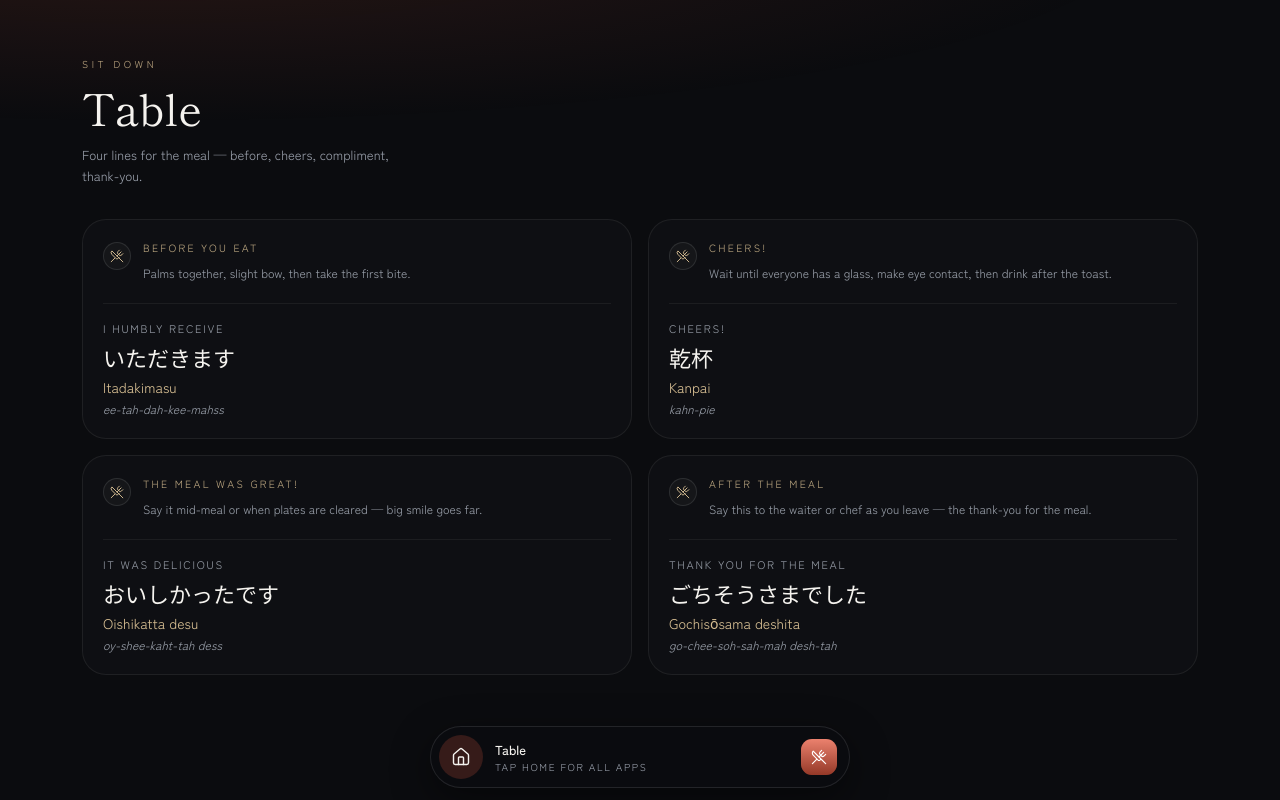
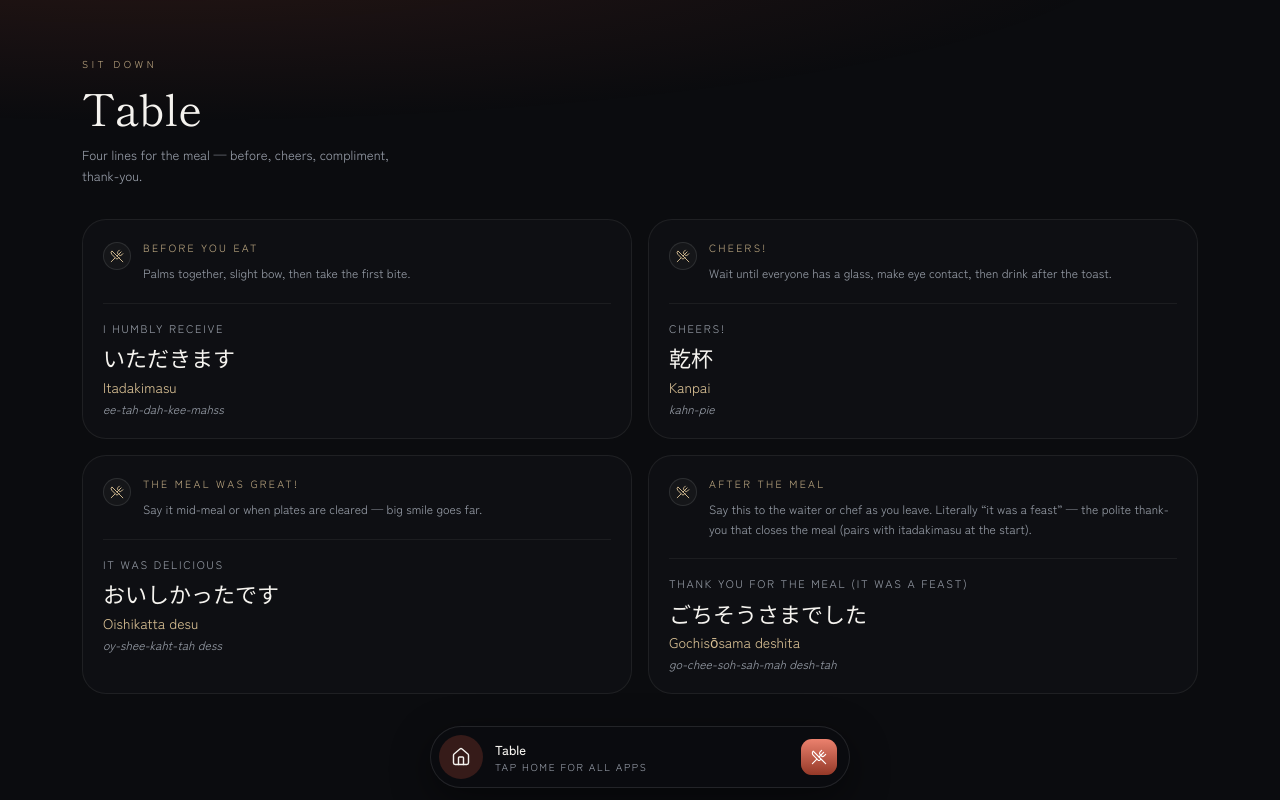
Before and after one commit to Cacody25/japan-trip, a React (Vite) app: page /table in a window 1280 px wide. Built offline with nearby package versions, Linux system fonts and the light colour scheme.

Commit message:
Clarify gochisousama as the feast thank-you after the meal.

```diff
--- a/src/data/table.js
+++ b/src/data/table.js
@@ -30,8 +30,8 @@ export const tableMoments = [
   {
     id: "after",
     when: "After the meal",
-    do: "Say this to the waiter or chef as you leave — the thank-you for the meal.",
-    en: "Thank you for the meal",
+    do: "Say this to the waiter or chef as you leave. Literally “it was a feast” — the polite thank-you that closes the meal (pairs with itadakimasu at the start).",
+    en: "Thank you for the meal (it was a feast)",
     jp: "ごちそうさまでした",
     romaji: "Gochisōsama deshita",
     say: "go-chee-soh-sah-mah desh-tah",
```
